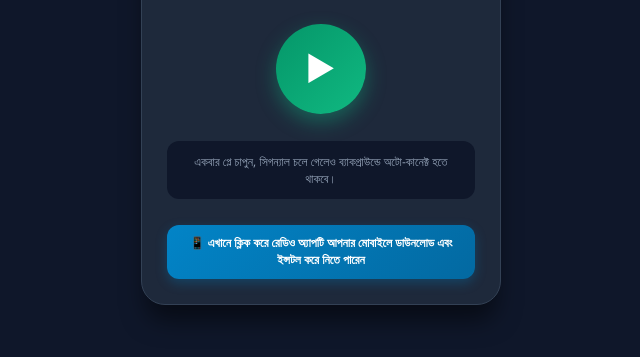
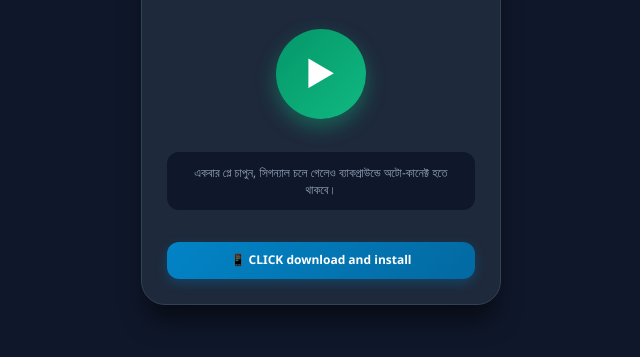
Before and after one commit to accessoriesroy/Low-Bandwidth-Live-Radio-FM, a plain HTML site: page index.html in a window 1280 px wide. Shown: the part 305-662 px from the top of the page, without its empty margins (319-959 px from the left). Drawn offline with Linux system fonts and the light colour scheme; a script that the page names is missing.

Commit message:
Update index.html

```diff
--- a/index.html
+++ b/index.html
@@ -93,7 +93,7 @@
         </div>
 
         <a href="Https://www.webtonative.com/api/v1/demo/download/6a72fef30200a1eb04dc6ace/ANDROID?t=1785922070537" class="download-btn" target="_blank">
-            📱 এখানে ক্লিক করে রেডিও অ্যাপটি আপনার মোবাইলে ডাউনলোড এবং ইন্সটল করে নিতে পারেন
+            📱 CLICK download and install
         </a>
     </div>
 
```
